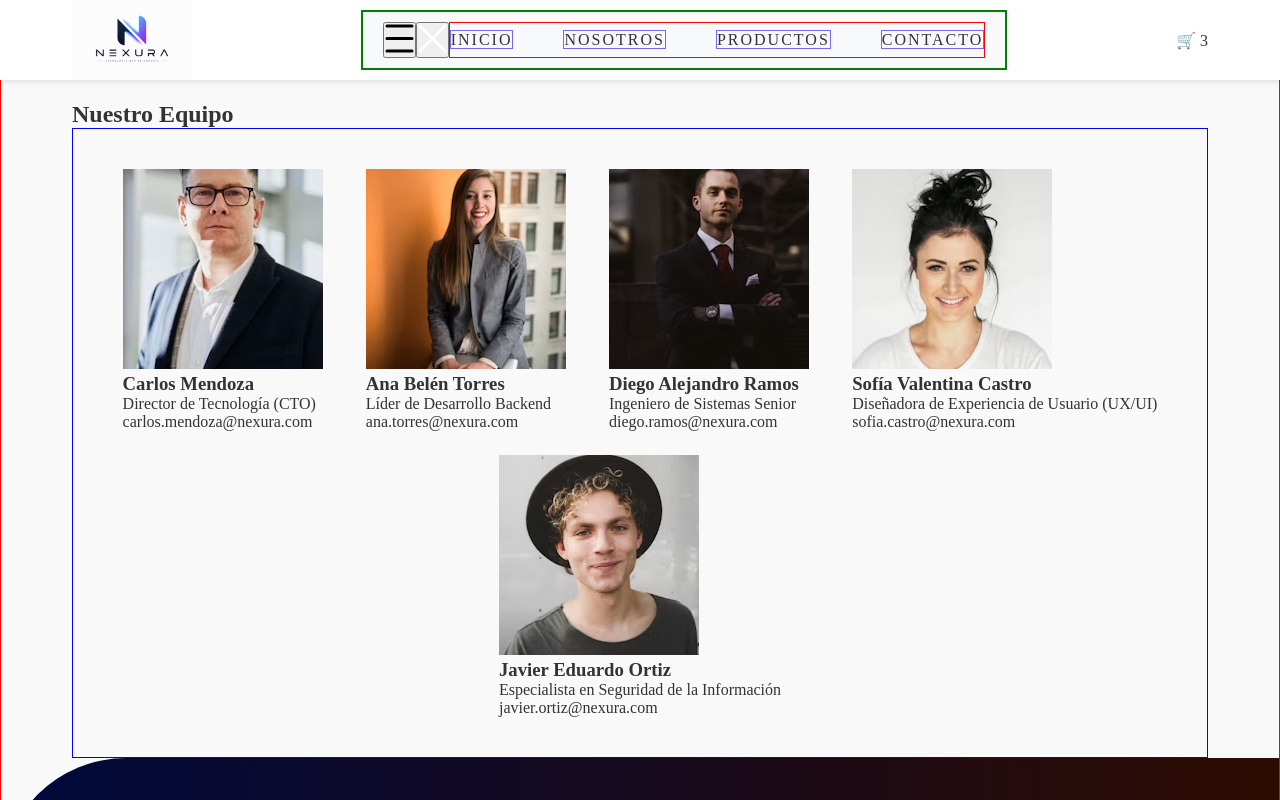
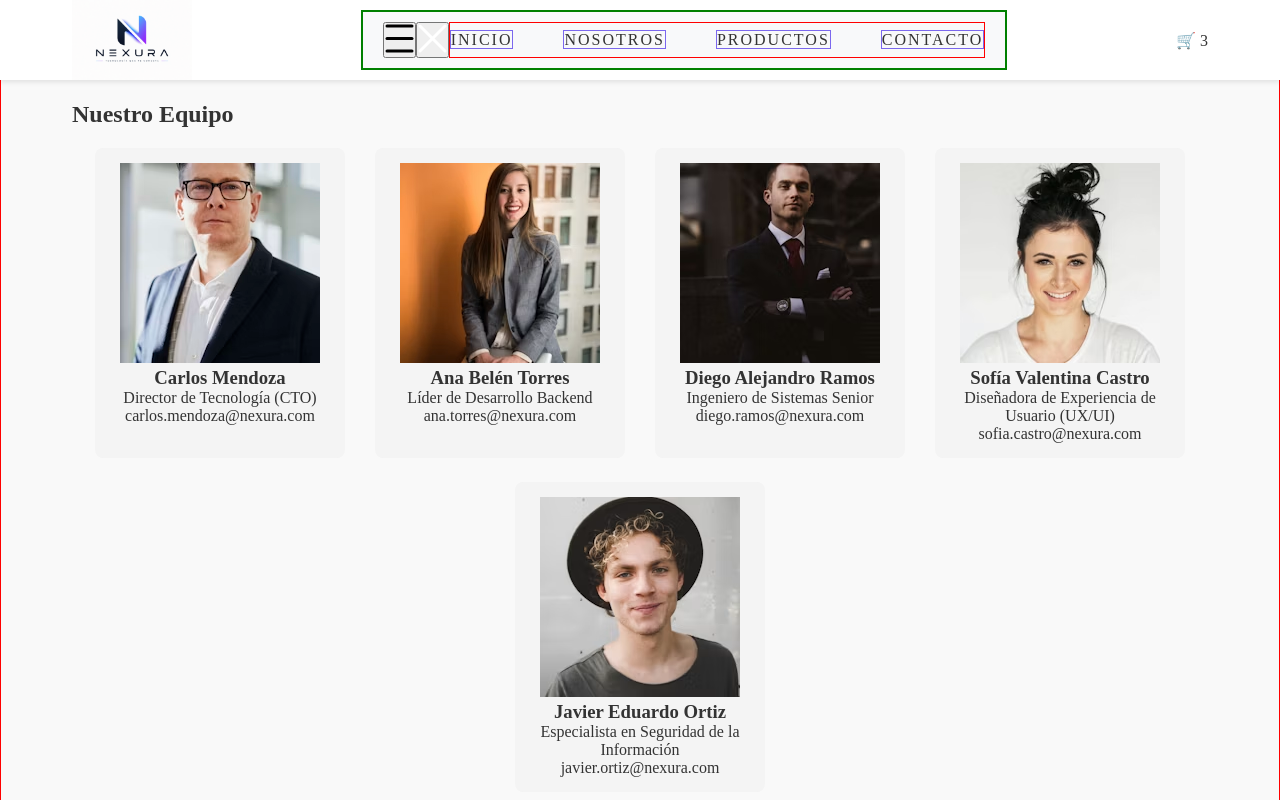
Before and after one commit to cantoralcesar/eccomerce, a React (Vite) app: page /about in a window 1280 px wide. Shown: the top 800 px of the page. Built offline with nearby package versions, Linux system fonts and the light colour scheme.

Commit message:
Agregué nuevos cambios

```diff
--- a/src/components/about/AboutCard.jsx
+++ b/src/components/about/AboutCard.jsx
@@ -3,7 +3,7 @@ import styles from "./AboutCard.module.css"; // Tus estilos para la malla del eq
 // Recibimos "teamList" que es la prop que se paso desde About.jsx
 function AboutCard({ teamList }) {
     return (
-        <div className={styles.equipmentFlex}>
+        <div className={styles.AboutFlex}>
             {/* ¡Aquí es donde se hace el mapeo en este escenario! */}
             {teamList.map((members) => (
                 <div key={members.id} className={styles.memberCard}>
--- a/src/components/about/AboutCard.module.css
+++ b/src/components/about/AboutCard.module.css
@@ -1,4 +1,4 @@
-.equipmentFlex {
+.AboutFlex {
     display: flex;
     flex-wrap: wrap;
     gap: 24px;
@@ -7,10 +7,10 @@
 }
 
 /* Estilos opcionales para cada tarjetita individual dentro de la fila */
-/*.memberCard {
+.memberCard {
     background-color: #f4f4f4;
     padding: 15px;
     border-radius: 8px;
     text-align: center;
-    width: 250px; /* Un ancho fijo para que se acomoden en fila
-}*/
+    width: 250px; /* Un ancho fijo para que se acomoden en fila */
+}
--- a/src/pages/About.jsx
+++ b/src/pages/About.jsx
@@ -1,6 +1,6 @@
 import { useState, useEffect } from "react";
 import AboutCard from "../components/about/AboutCard"; // Tu componente de la lista
-import styles from "../pages/About.module.css"; // Si usas estilos para la página
+//import styles from "../pages/About.module.css";  Si usas estilos para la página
 
 function About() {
     // 1. Los tres estados
@@ -38,9 +38,10 @@ function About() {
     return (
         <div >
             <h2>Nuestro Equipo</h2>
-            <div className={styles.AboutFlex}>
+            <div>
 
-                {/* Le pasamos la lista limpia al directorio para que la mapee */}
+                {/* Le pasamos la lista limpia al AboutCard.jsx para que la mapee */}
+                {/* Aquí le estás pasando la lista entera a una sola tarjeta en CSS*/}
                 <AboutCard teamList={team} />
         </div>
         </div>
--- a/src/pages/About.module.css
+++ b/src/pages/About.module.css
@@ -1,8 +1,7 @@
-.AboutFlex {
+/*.AboutFlex {
     display: flex;
     flex-wrap: wrap;
     gap: 24px;
     justify-content: space-around;
     padding: 20px;
-    border: 1px solid blue; /* Tu borde de prueba */
-}
+}*/
```
